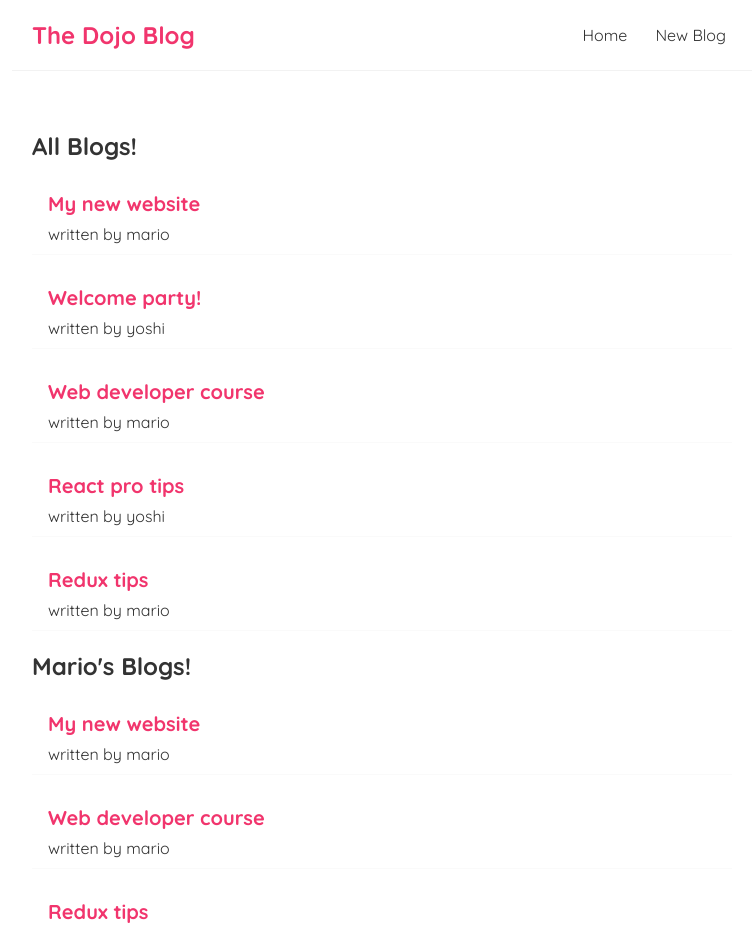
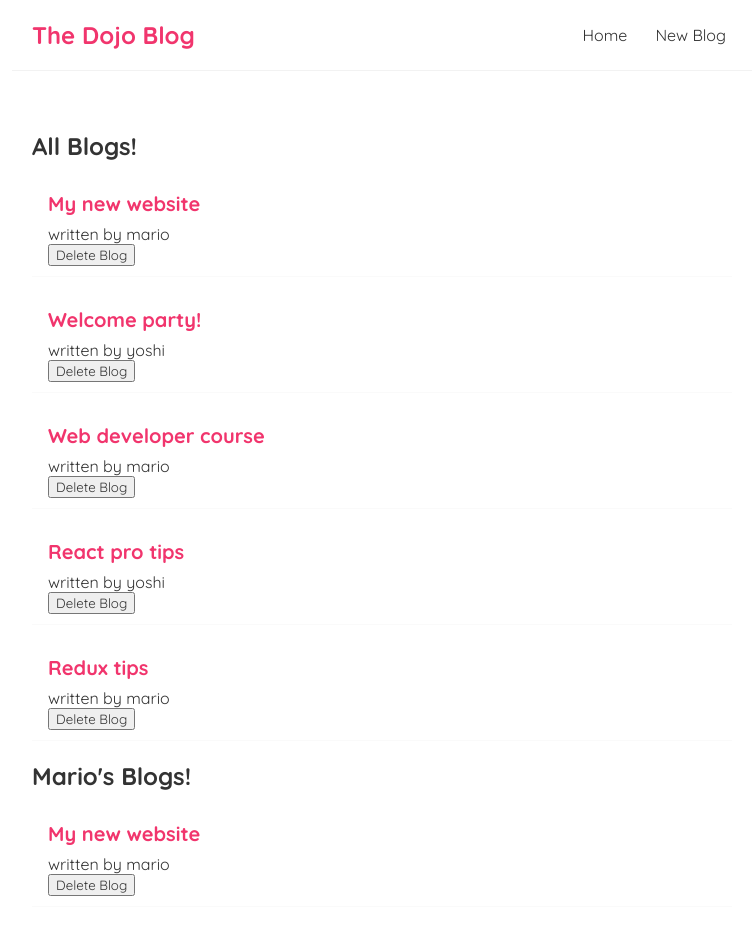
Before and after one commit to tanverified/dojo-blog, a React (Create React App) app: page / in a window 1280 px wide. Shown: the top 934 px of the page, without its empty margins (258-1014 px from the left). Built offline with nearby package versions, Linux system fonts and the light colour scheme.

Commit message:
react leeson 13

```diff
--- a/src/BlogList.js
+++ b/src/BlogList.js
@@ -1,4 +1,4 @@
-const BlogList = ({blogs, title}) => {
+const BlogList = ({blogs, title, handleDelete}) => {
 
     return (
         <div className="blog-list">
@@ -7,6 +7,7 @@
                 <div className="blog-preview" key={blog.id}>
                     <h2> { blog.title } </h2>
                     <p>written by { blog.author} </p>
+                    <button onClick= { ()=> handleDelete(blog.id)}>Delete Blog</button>
                 </div>
             ))}
         </div>
--- a/src/Home.js
+++ b/src/Home.js
@@ -10,10 +10,14 @@
         { title: 'Redux tips', body: 'lorem ipsum...', author: 'mario', id: 5 }
       ]);
 
+      const handleDelete = (id) => {
+          const newBlogs = blogs.filter(blog => blog.id !== id);
+          setBlogs(newBlogs);
+      }
     return (
         <div className="home">
-            <BlogList blogs={blogs} title="All Blogs!" />
-            <BlogList blogs={blogs.filter( (blog) => blog.author === 'mario' )} title="Mario's Blogs!" />
+            <BlogList blogs={blogs} title="All Blogs!" handleDelete={handleDelete} />
+            <BlogList blogs={blogs.filter( (blog) => blog.author === 'mario' )} title="Mario's Blogs!" handleDelete={handleDelete} />
         </div>
      );
 }
```
